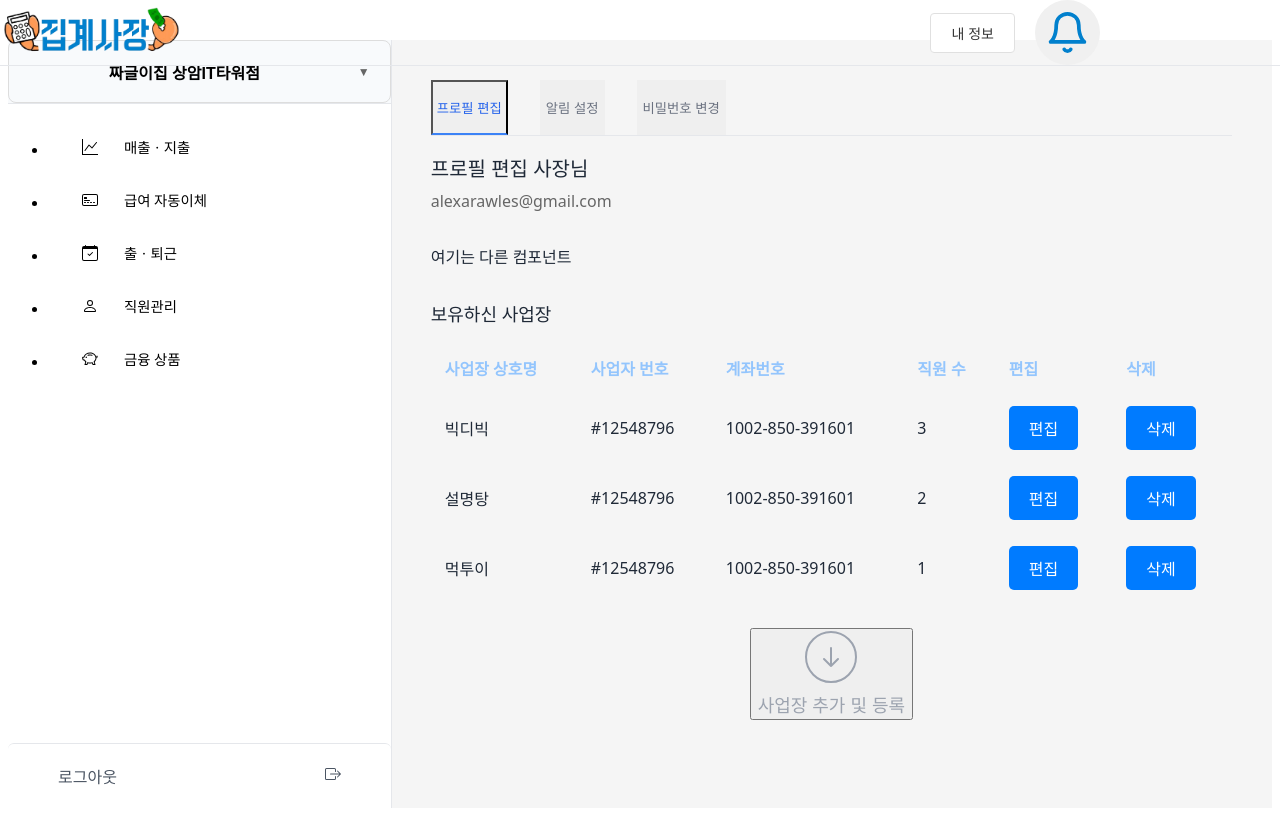
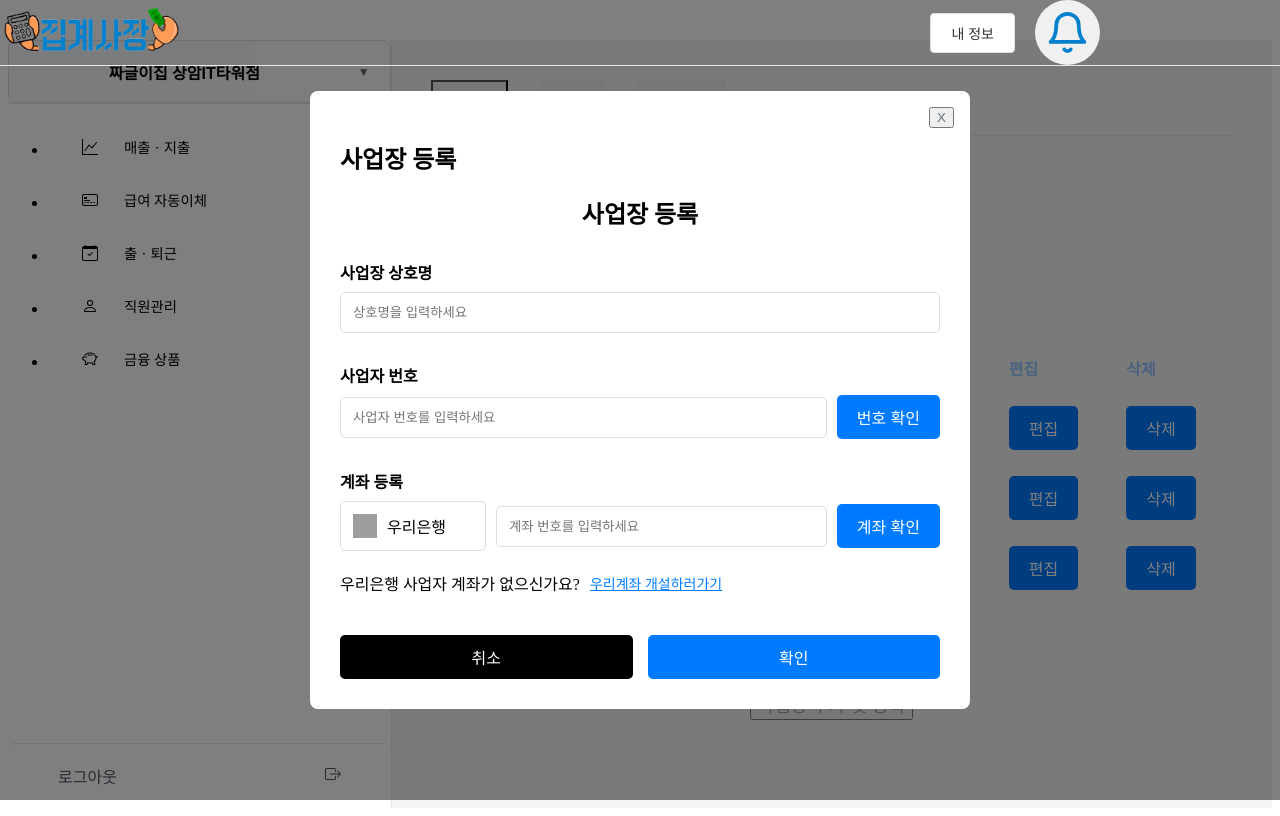
Before and after one commit to woorifisa-projects-3rd/MSA-FE, a Next.js app: page /mypage in a window 1280 px wide. Both pictures are taken after a click on the button "사업장 추가 및 등록". Built offline with nearby package versions, Linux system fonts and the light colour scheme; grey boxes are pictures that could not be loaded.

Commit message:
모달창 수정

```diff
--- a/components/modal/workplace-registration.js/workplace-registration.js
+++ b/components/modal/workplace-registration.js/workplace-registration.js
@@ -1,16 +1,11 @@
-// components/WorkplaceModal.jsx
-'use client';
-import styles from './workplace-registration.module.css';
 import Button from '@/components/button/button';
 import Image from "next/image";
+import styles from "./workplace-registration.module.css"
 
-export default function WorkplaceModal({ isOpen, onClose }) {
-  if (!isOpen) return null;
-
+export default function WorkplaceModal() {
   return (
-    <div className={styles.overlay}>
-      <div className={styles.modal}>
-        <h2>사업장 등록</h2>
+    <div className={styles.formContainer}>
+      <h2 className={styles.formTitle}>사업장 등록</h2>
       <form className={styles.form}>
         <div className={styles.formGroup}>
           <label>사업장 상호명</label>
@@ -21,7 +16,7 @@ export default function WorkplaceModal({ isOpen, onClose }) {
           <label>사업자 번호</label>
           <div className={styles.inputGroup}>
             <input type="text" placeholder="사업자 번호를 입력하세요" />
-              <Button text="번호 확인" color="var(--main-woori-blue)" />
+            <Button text="번호 확인" color="#007bff" />
           </div>
         </div>
 
@@ -38,7 +33,7 @@ export default function WorkplaceModal({ isOpen, onClose }) {
               <span>우리은행</span>
             </div>
             <input type="text" placeholder="계좌 번호를 입력하세요" />
-              <Button text="계좌 확인" color="var(--main-woori-blue)" />
+            <Button text="계좌 확인" color="#007bff" />
           </div>
         </div>
 
@@ -49,12 +44,8 @@ export default function WorkplaceModal({ isOpen, onClose }) {
           </a>
         </div>
 
-          <div className={styles.buttonGroup}>
-            <Button text="취소" color="var(--gray)" onClick={onClose} />
-            <Button text="확인" color="var(--main-woori-blue)" />
-          </div>
+
       </form>
-      </div>
     </div>
   );
 }
--- a/components/modal/workplace-registration.js/workplace-registration.module.css
+++ b/components/modal/workplace-registration.js/workplace-registration.module.css
@@ -1,75 +1,55 @@
-.overlay {
-    position: fixed;
-    top: 0;
-    left: 0;
-    right: 0;
-    bottom: 0;
-    background-color: rgba(0, 0, 0, 0.5);
-    display: flex;
-    align-items: center;
-    justify-content: center;
-    z-index: 1000;
+.formContainer{
+  width: 600px;  /* max-width 대신 width로 고정 */
+  min-width: 600px;  /* 최소 너비 추가 */
 }
-
-  .modal {
-    background-color: var(--background);
-    padding: 30px;
-    border-radius: 10px;
+ /* 반응형을 고려할 경우  */
+ /* .formContainer {
+  width: 100%;
   max-width: 600px;
-    width: 100%;
-    box-shadow: 0 4px 15px rgba(0, 0, 0, 0.1);
-  }
-
-  .modal h2 {
+  min-width: min(600px, 90vw);
+} */
+.formTitle{
   display: flex;
   justify-content: center;
   font-size: 1.5rem;
   margin-bottom: 10px;
 }
-
 .form {
   display: flex;
   flex-direction: column;
   gap: 10px;
 }
-
 .formGroup {
   display: flex;
   flex-direction: column;
   margin-top: 20px;
 }
-
-  .bankContainer {
-    display: flex;
-    align-items: center;
-    gap: 10px;
-  }
-
 .form label {
   font-weight: bold;
   margin-bottom: 8px;
 }
-
 .form input {
   flex: 1;
   padding: 12px;
   border: 1px solid #ddd;
   border-radius: 5px;
 }
-
+.bankContainer {
+  display: flex;
+  align-items: center;
+  gap: 10px;
+}
 .inputGroup div {
   width: 120px;
   padding: 12px;
   border: 1px solid #ddd;
   border-radius: 5px;
 }
-
 .inputGroup {
   display: flex;
   gap: 10px;
   align-items: center;
 }
-
 .checkButton {
   width: 100px;
   height: 48px;
@@ -78,13 +58,11 @@
   border: none;
   cursor: pointer;
   border-radius: 5px;
-    flex-shrink: 0; /* 버튼의 크기가 줄어들지 않도록 설정 */
+  flex-shrink: 0;
 }
-
 .checkButton:hover {
   background-color: #0056b3;
 }
-
 .linkGroup {
   display: flex;
   justify-content: flex-start;
@@ -92,7 +70,6 @@
   margin-top: 10px;
   margin-bottom: 40px;
 }
-
 .link {
   color: #007bff;
   text-decoration: underline;
@@ -100,33 +77,11 @@
   font-size: 14px;
   cursor: pointer;
 }
-
 .buttonGroup {
   display: flex;
   width: 100%;
   gap: 15px;
 }
-
 .buttonGroup button {
   flex: 1;
 }
-
-  .cancelButton {
-    background-color: #f5f5f5;
-    border: 1px solid #ddd;
-    padding: 12px 30px;
-    cursor: pointer;
-    color: black;
-  }
-
-  .confirmButton {
-    background-color: var(--main-woori-blue);
-    border: none;
-    padding: 12px 30px;
-    cursor: pointer;
-    border-radius: 5px;
-  }
-
-  .confirmButton:hover {
-    background-color: var(--woori-light-blue);
-  }
--- a/components/mypage/content/ProfileDetail.js
+++ b/components/mypage/content/ProfileDetail.js
@@ -2,8 +2,12 @@
 'use client'
 import DefaultTable from '@/components/table/DefaultTable';
 import classes from './ProfileDetail.module.css';
+import WorkplaceModal from '@/components/modal/workplace-registration.js/workplace-registration';
+import ModalContainer from '@/components/modal/modal-container';
+import { useState } from 'react';
 
 export default function ProfileDetail({content}) {
+    const [registrationModalOpen, setRegistrionModalOpen] = useState(false);
     const name =content.name;
     const email =content.email;
     const workplaceInfo =content.workplaceInfo;
@@ -21,7 +25,10 @@ export default function ProfileDetail({content}) {
            <DefaultTable tableName={tableName} tableHeaders={tableHeaders} list={workplaceInfo}/>
 
             <div className={classes.addButtonContainer}>
-                   <button className={classes.addButton}>
+                   <button
+                    onClick={()=>setRegistrionModalOpen(true)}
+                    className={classes.addButton}
+                   >
                        <div className={classes.iconContainer}>
                            <svg
                                className={classes.icon}
@@ -40,6 +47,15 @@ export default function ProfileDetail({content}) {
                        <span className={classes.addButtonText}>사업장 추가 및 등록</span>
                    </button>
             </div>
+
+            <ModalContainer
+                title="사업장 등록"
+                isOpen={registrationModalOpen}
+                isClose={()=>setRegistrionModalOpen(false)}
+                onConfirm={()=>console.log("submit 완료")}
+            >
+                <WorkplaceModal />
+            </ModalContainer>
        </div>
    );
 }
```
Lines whose indentation alone changed are shown as unchanged.
